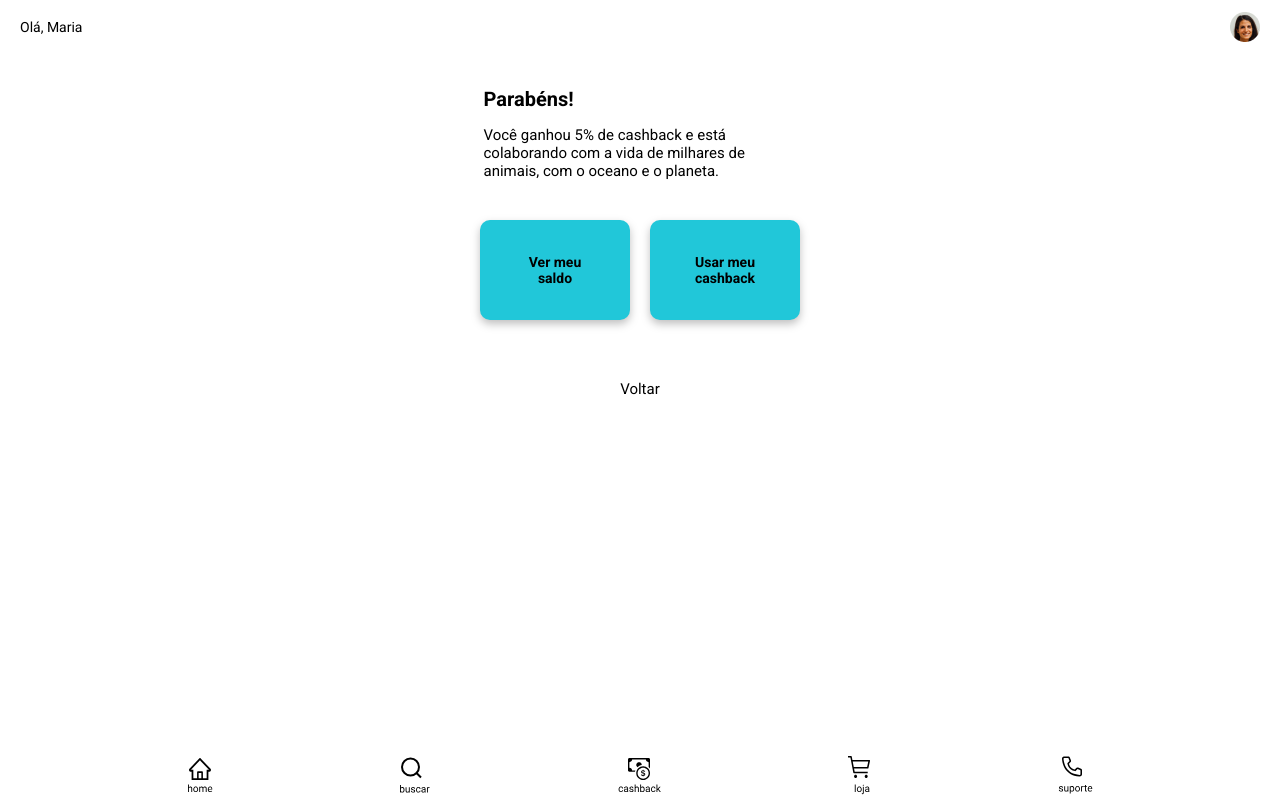
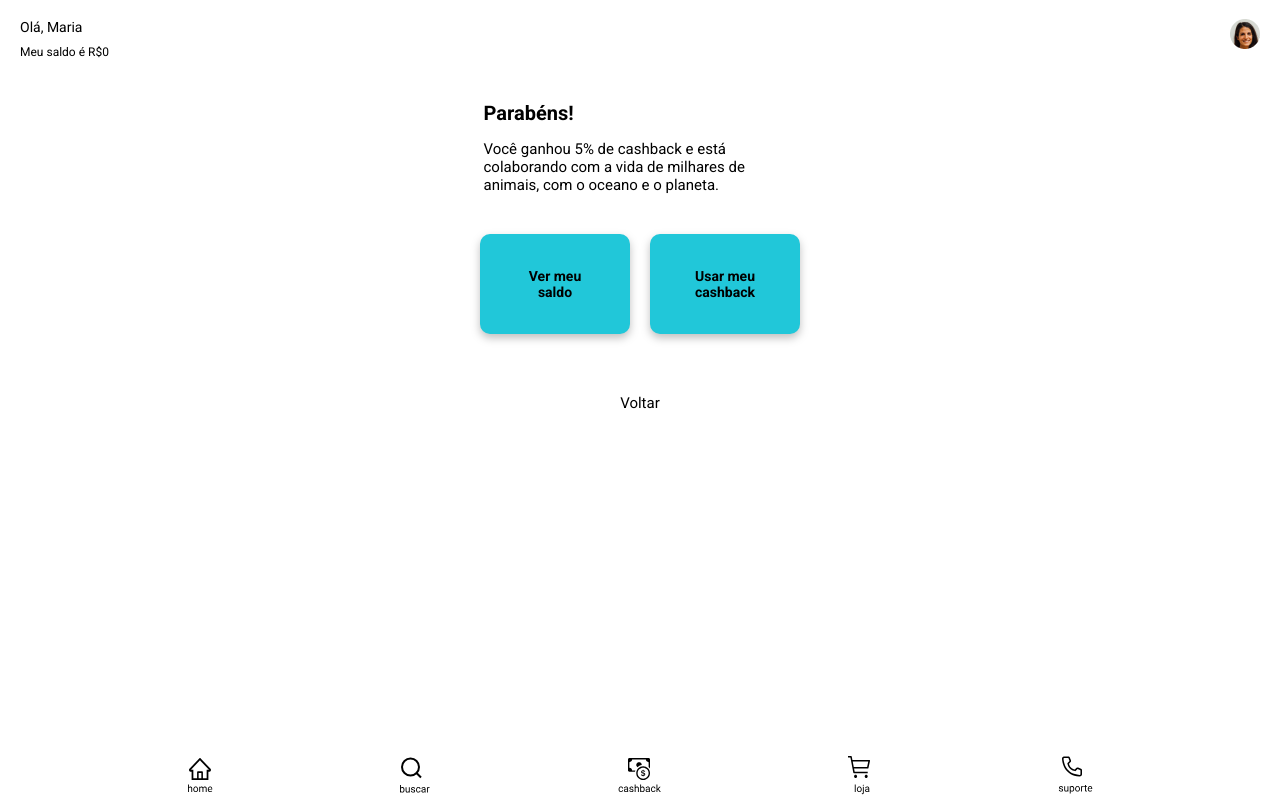
Before and after one commit to hart42/NoPlastic, a React (Create React App) app in the folder front-end/: page /confirm-scanner in a window 1280 px wide. Built offline with nearby package versions, Linux system fonts and the light colour scheme; the HTML template or start-up script is replaced by a standard one.

Commit message:
feat: adicionando texto de saldo no header

```diff
--- a/front-end/src/components/Header/Header.jsx
+++ b/front-end/src/components/Header/Header.jsx
@@ -2,11 +2,14 @@ import React from "react";
 import styles from "./style.module.css";
 import imgPerfil from "../../assets/perfil.png";
 
-const Header = () => {
+const Header = ({ balance }) => {
   return (
     <header className={styles.header}>
       <div className={styles.header__itens}>
-        <h1>Olá, Maria</h1>
+        <div>
+          <h1>Olá, Maria</h1>
+          <span>{balance}</span>
+        </div>
         <img src={imgPerfil} alt="" />
       </div>
     </header>
--- a/front-end/src/components/Header/style.module.css
+++ b/front-end/src/components/Header/style.module.css
@@ -12,6 +12,11 @@
   line-height: 1.6rem;
 }
 
+.header span {
+  font-size: 12px;
+  line-height: 14px;
+}
+
 .header__itens {
   display: flex;
   justify-content: space-between;
--- a/front-end/src/pages/Confirm/Confirm.jsx
+++ b/front-end/src/pages/Confirm/Confirm.jsx
@@ -9,7 +9,7 @@ import { Link } from "react-router-dom";
 const Confirm = () => {
   return (
     <Container color="default">
-      <Header />
+      <Header balance="Meu saldo é R$0" />
       <div className={styles.confirm}>
         <header>
           <h1>Parabéns!</h1>
--- a/front-end/src/pages/Scanner/Scanner.jsx
+++ b/front-end/src/pages/Scanner/Scanner.jsx
@@ -10,7 +10,7 @@ import { Link } from "react-router-dom";
 const Scanner = () => {
   return (
     <Container color="default">
-      <Header />
+      <Header balance="Meu saldo é R$0" />
       <div className={styles.scanner}>
         <img src={qrCode} alt="" />
         <Link to="/confirm-scanner">
--- a/front-end/src/pages/Signup/style.css
+++ b/front-end/src/pages/Signup/style.css
@@ -42,7 +42,6 @@
   margin-top: 2vh;
   width: 40vh;
   height: 4vh;
-  border-radius: 5px;
   border-bottom: 1px solid black;
   border-top: none;
   border-left: none;
```
